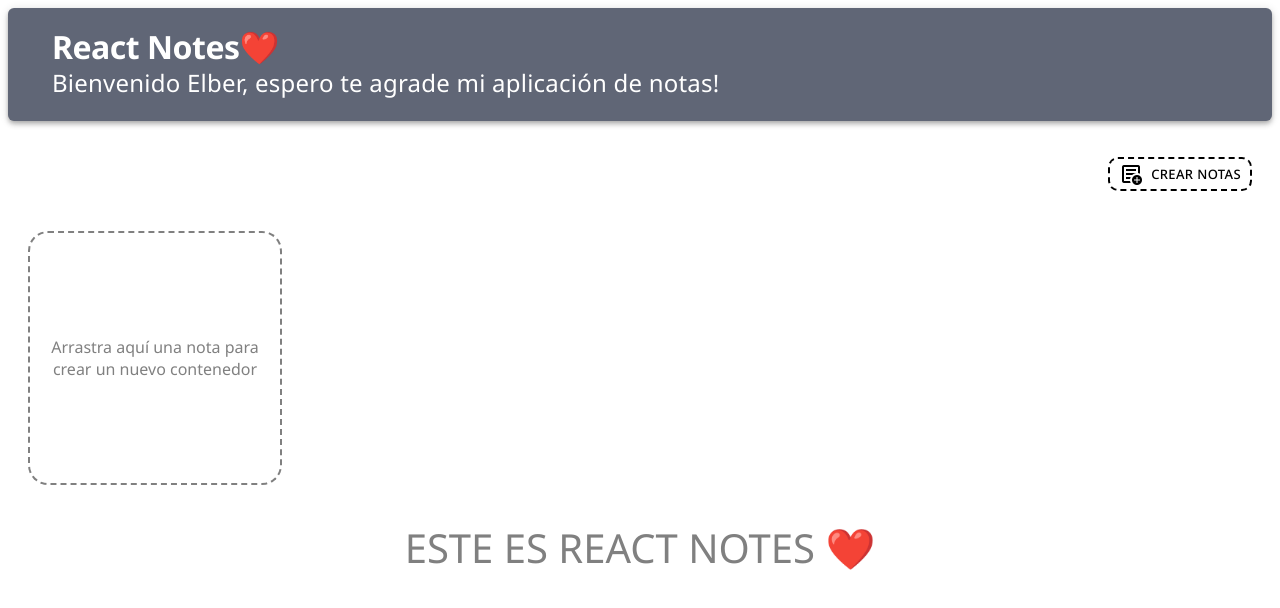
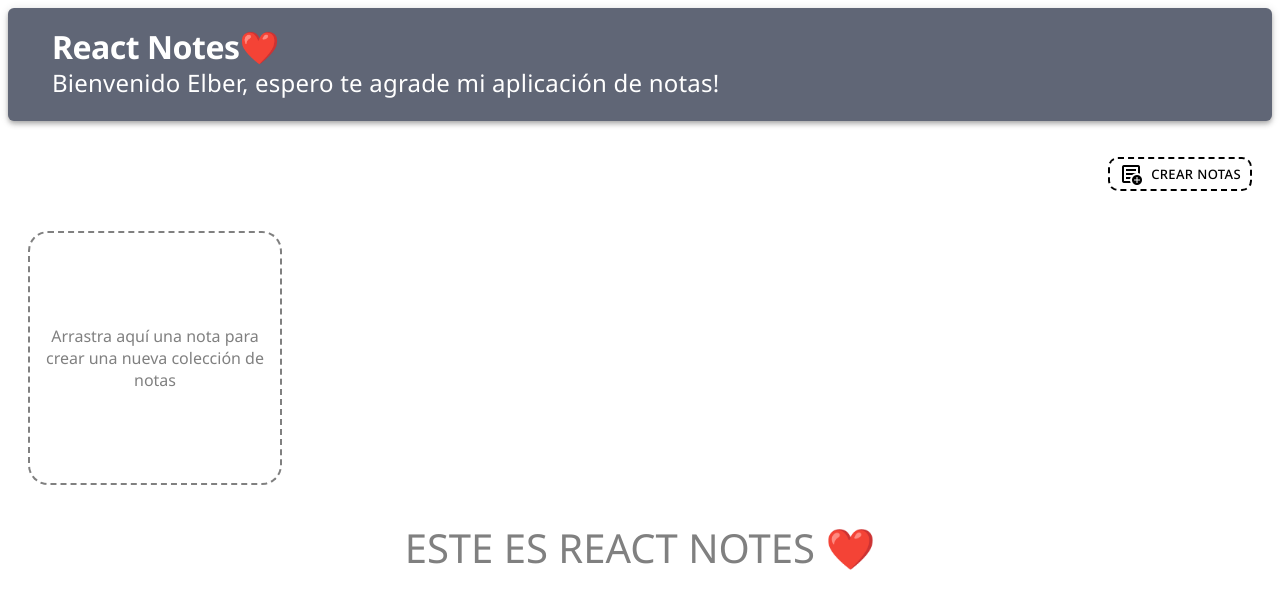
Before and after one commit to D4T4-DEV/NotesReact, a React (Vite) app: page / in a window 1280 px wide. Shown: the top 608 px of the page. Built offline with nearby package versions, Linux system fonts and the light colour scheme.

Commit message:
Update AñadirContenedor.tsx

```diff
--- a/src/Components/AñadirContenedor.tsx
+++ b/src/Components/AñadirContenedor.tsx
@@ -37,7 +37,7 @@ const AddContainer: React.FC = () => {
                 marginLeft: 20
             }}
         >
-            <p style={{ textAlign: 'center', color: '#808080', cursor: 'default' }} title='Contenedor de creador de colexiones'>Arrastra aquí una nota para crear un nuevo contenedor</p>
+            <p style={{ textAlign: 'center', color: '#808080', cursor: 'default' }} title='Contenedor de creador de colexiones'>Arrastra aquí una nota para crear una nueva colección de notas</p>
         </div>
     );
 };
```
